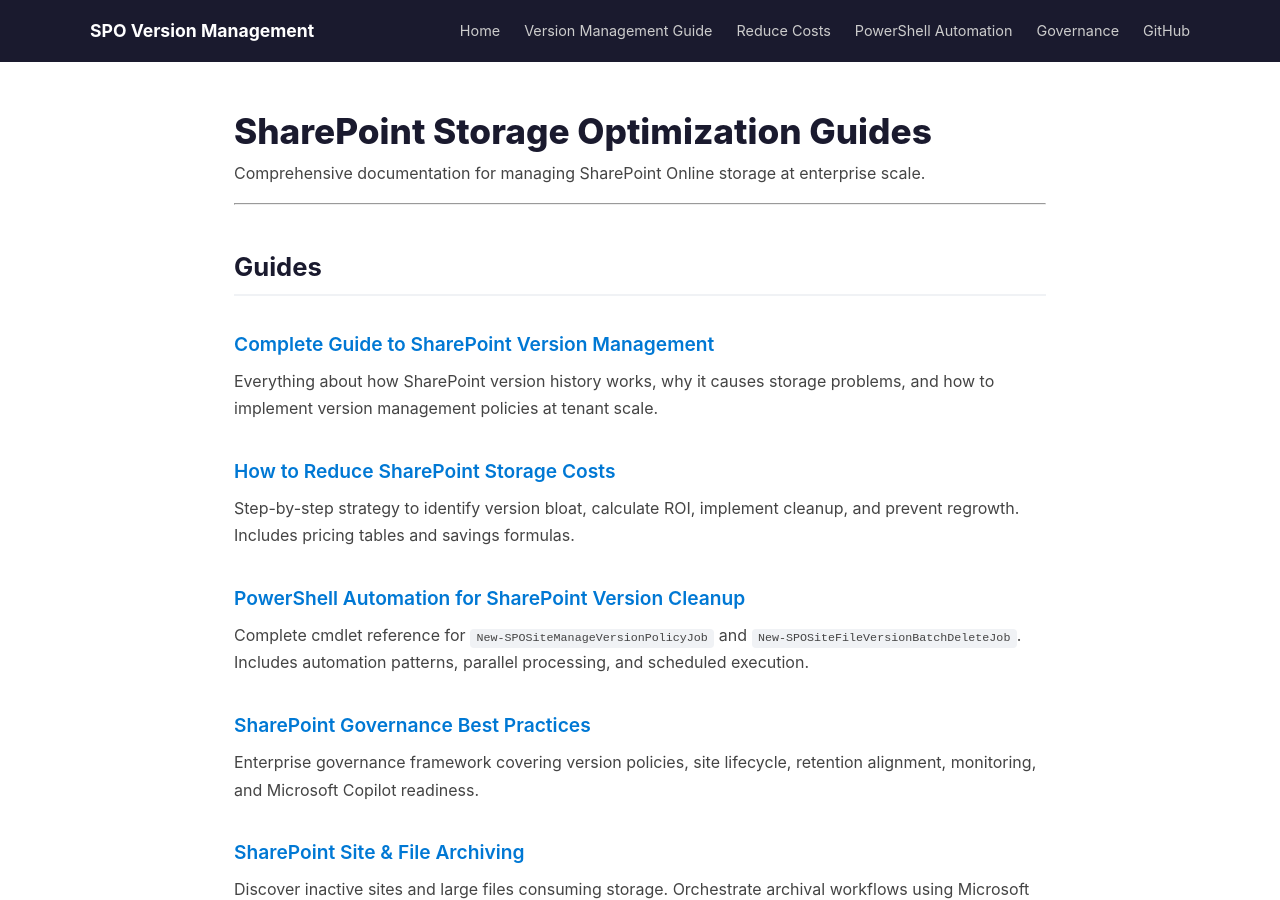
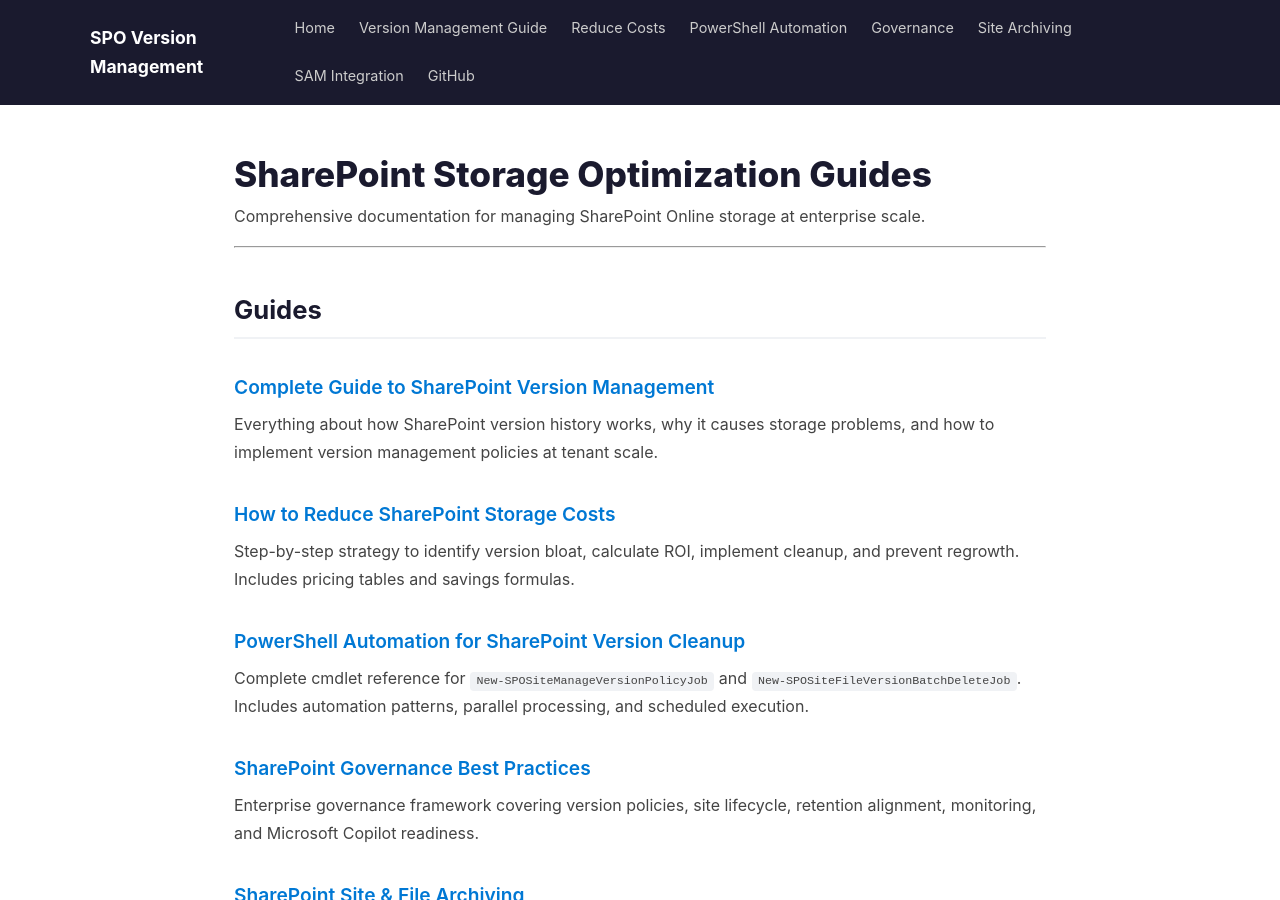
Before and after one commit to ivanoliv/SPOVersionManagement, a Jekyll site: the page built from docs/guides/index.md, in a window 1280 px wide and 900 px high. Built offline with Jekyll 4.4.1, drawn with Linux system fonts in a browser that asks for light colours.

Commit message:
fix: resolve TenantId from Graph context for interactive login, add missing nav links
- Get-TelemetryTenantHash now resolves TenantId from Get-MgContext when EntraIdApp not configured
- Persists resolved TenantId to AppPaths.json for subsequent runs
- Add Site Archiving and SAM Integration links to default layout nav (matches index page)

```diff
--- a/docs/_layouts/default.html
+++ b/docs/_layouts/default.html
@@ -96,6 +96,8 @@
                 <a href="{{ '/guides/reduce-sharepoint-storage-costs' | relative_url }}">Reduce Costs</a>
                 <a href="{{ '/guides/powershell-sharepoint-version-cleanup' | relative_url }}">PowerShell Automation</a>
                 <a href="{{ '/guides/sharepoint-governance-best-practices' | relative_url }}">Governance</a>
+                <a href="{{ '/guides/sharepoint-site-file-archiving' | relative_url }}">Site Archiving</a>
+                <a href="{{ '/guides/sharepoint-advanced-management-sam' | relative_url }}">SAM Integration</a>
                 <a href="https://github.com/ivanoliv/SPOVersionManagement">GitHub</a>
             </nav>
         </div>
```
Also changed, not shown: 1 other file.
